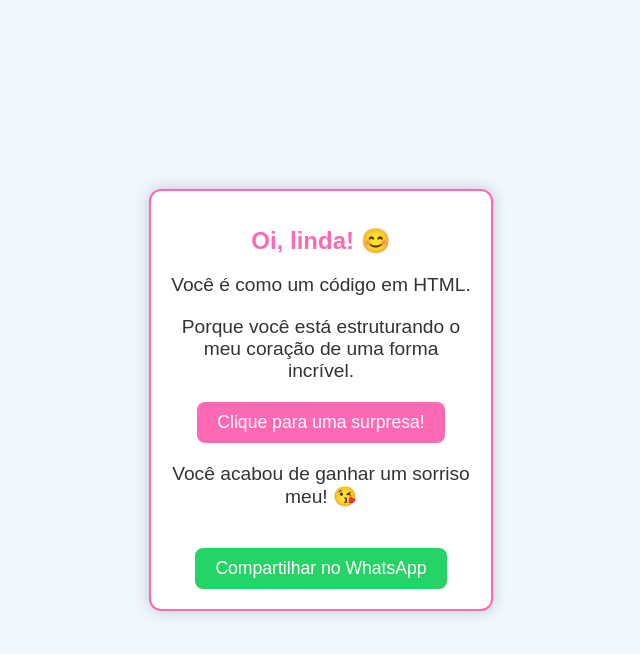
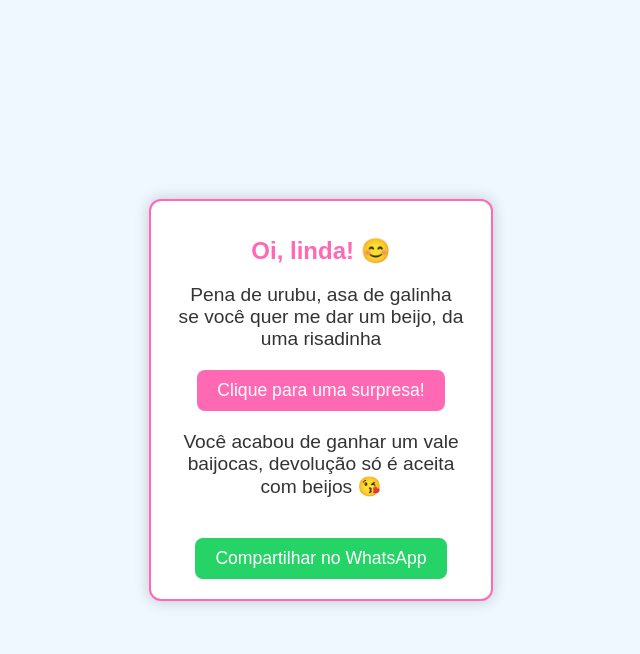
Before and after one commit to cristian160/cantada.html1, a plain HTML site: page index.html in a window 1280 px wide. Both pictures are taken after a click on the button "Clique para uma surpresa!". Shown: the whole page, without its empty margins (319-959 px from the left). Drawn offline with Linux system fonts and the light colour scheme.

Commit message:
Update index.html

```diff
--- a/index.html
+++ b/index.html
@@ -71,10 +71,10 @@
 <body>
     <div class="cantada-container">
         <h1>Oi, linda! 😊</h1>
-        <p>Você é como um código em HTML.</p>
-        <p>Porque você está estruturando o meu coração de uma forma incrível.</p>
+        <p>Pena de urubu, asa de galinha <br>
+        se você quer me dar um beijo, da uma risadinha</p>
         <button onclick="mostrarResposta()">Clique para uma surpresa!</button>
-        <p class="response" id="resposta">Você acabou de ganhar um sorriso meu! 😘</p>
+        <p class="response" id="resposta">Você acabou de ganhar um vale baijocas, devolução só é aceita com beijos 😘</p>
         <a href="https://api.whatsapp.com/send?text=Confira%20esta%20cantada%20divertida%20que%20criei!%20https://<seunome>.github.io/cantada-html/" class="share-button" target="_blank">Compartilhar no WhatsApp</a>
     </div>
 
```
